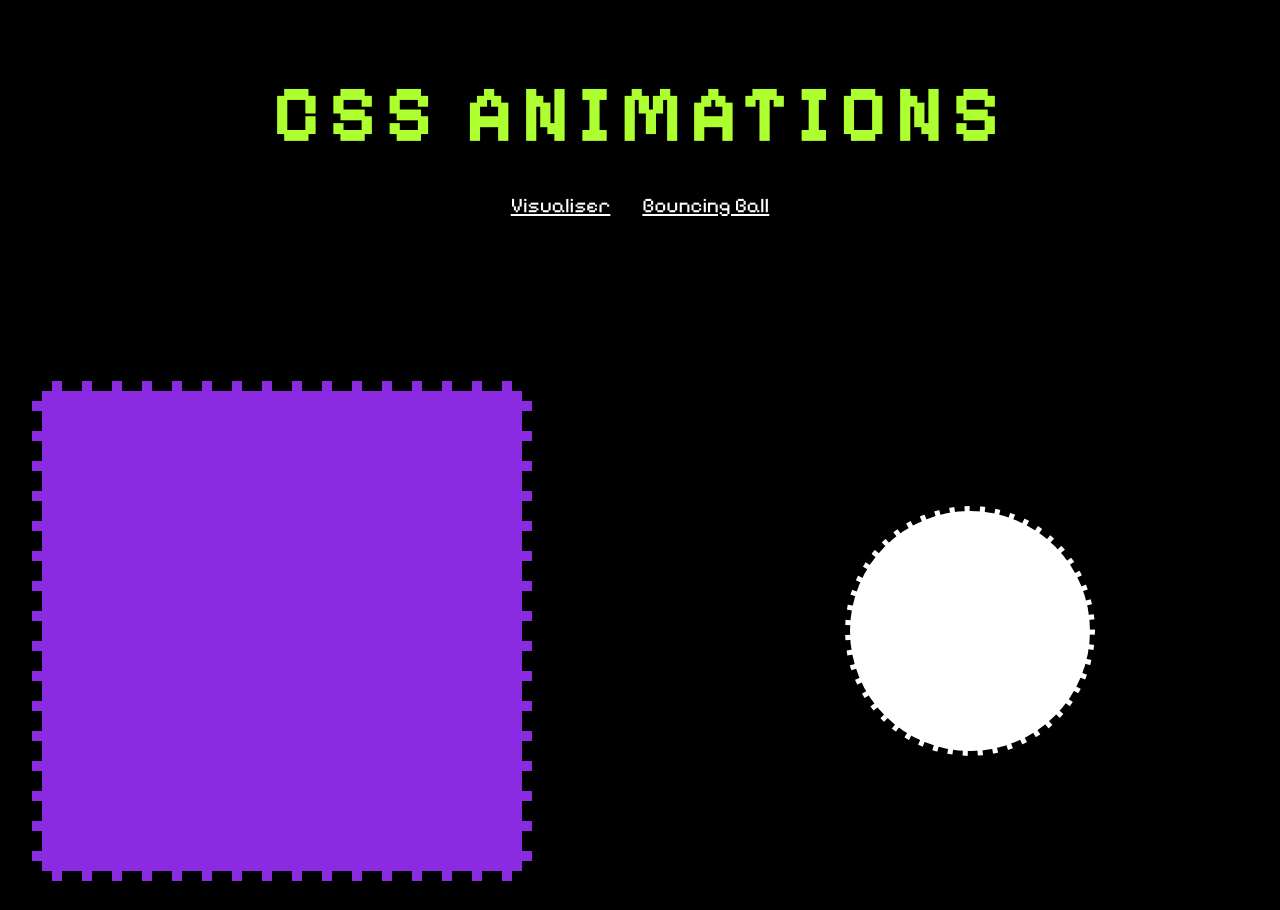
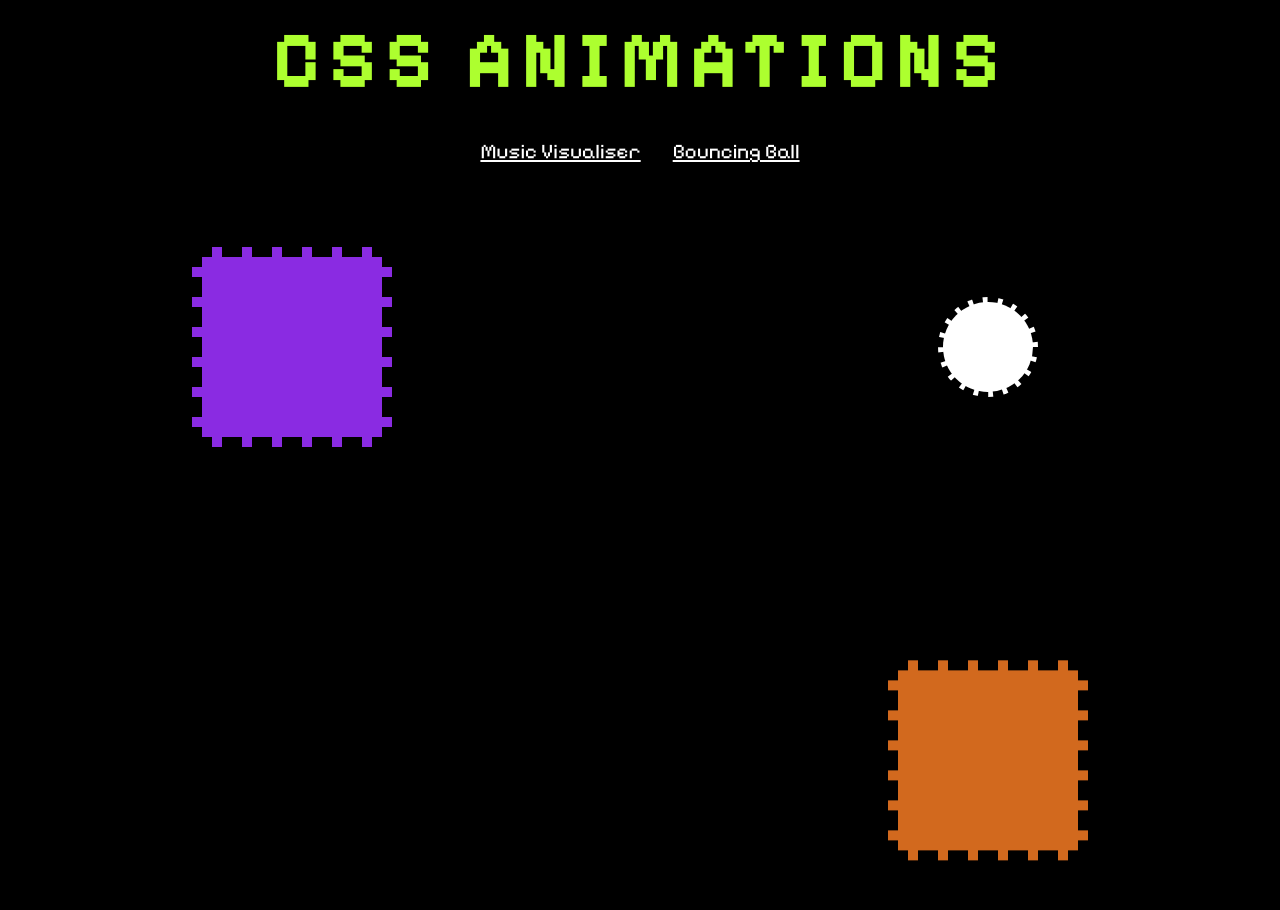
Before and after one commit to crackerFactory64/css-animations, a plain HTML site: page index.html in a window 1280 px wide. Shown: the top 910 px of the page. Drawn offline with Linux system fonts and the light colour scheme.

Commit message:
Amend homepage layout

```diff
--- a/index.html
+++ b/index.html
@@ -12,7 +12,7 @@
       <h1>CSS Animations</h1>
       <nav>
         <ul>
-          <li><a href="./visualiser.html">Visualiser</a></li>
+          <li><a href="./visualiser.html">Music Visualiser</a></li>
           <li><a href="./ball.html">Bouncing Ball</a></li>
         </ul>
       </nav>
--- a/styles/style.css
+++ b/styles/style.css
@@ -45,6 +45,7 @@ body {
   background-color: black;
   color: greenyellow;
   font-family: "Pixelify Sans", monospace;
+  margin: 0;
   min-height: 100dvh;
 }
 
@@ -52,6 +53,10 @@ header {
   margin: 0 auto;
   max-width: 1000px;
   width: calc(100% - 5em);
+}
+
+h1 {
+  margin: 0;
 }
 
 header ul {
@@ -79,15 +84,16 @@ h1 {
   gap: 10em;
   grid-template-columns: 1fr 1fr;
   grid-template-rows: 1fr 1fr;
-  margin: 10em auto;
+  margin: 5em auto 0 auto;
   max-width: 80em;
+  place-items: center;
   width: calc(100% - 3em);
 }
 
 .shape {
   aspect-ratio: 1;
   border: 10px dashed black;
-  max-height: 500px;
+  height: 200px;
 }
 
 .square {
```
